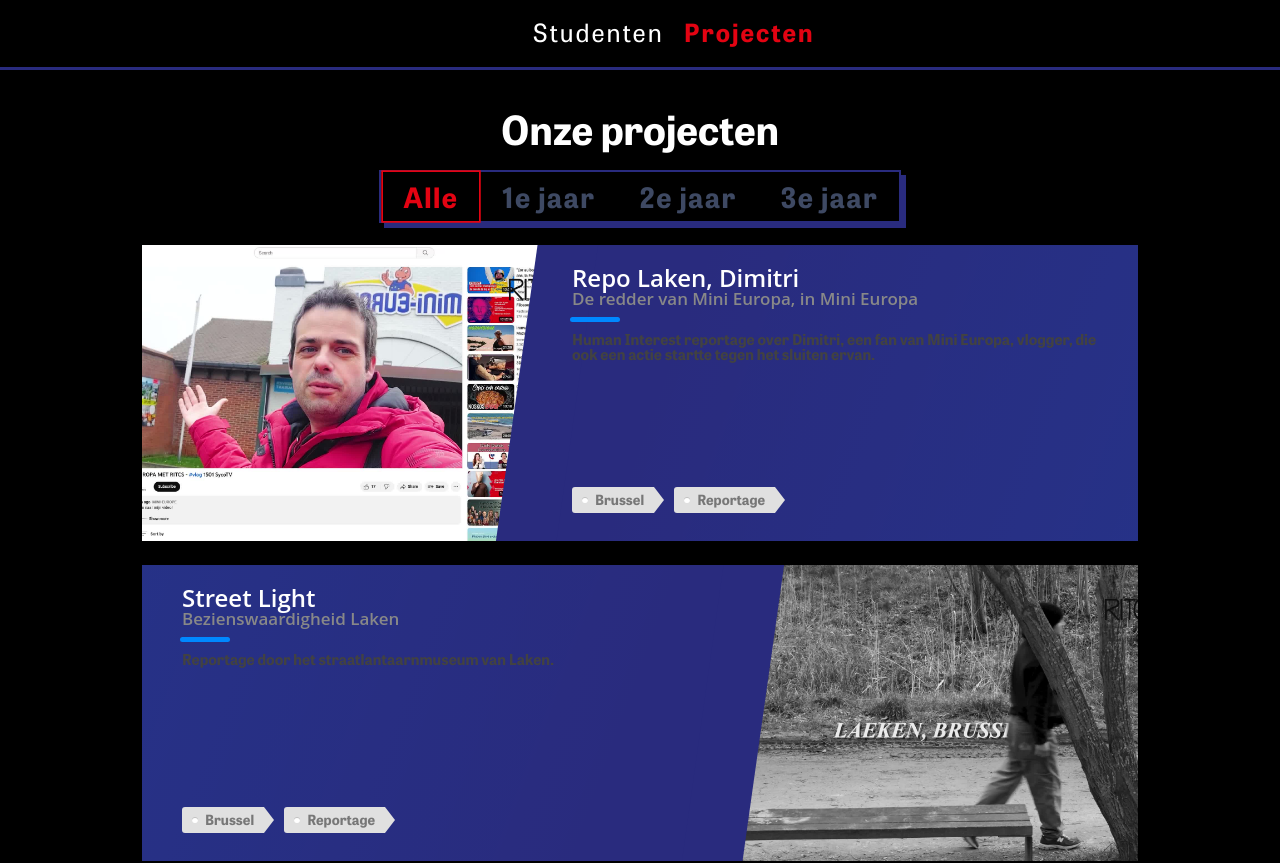
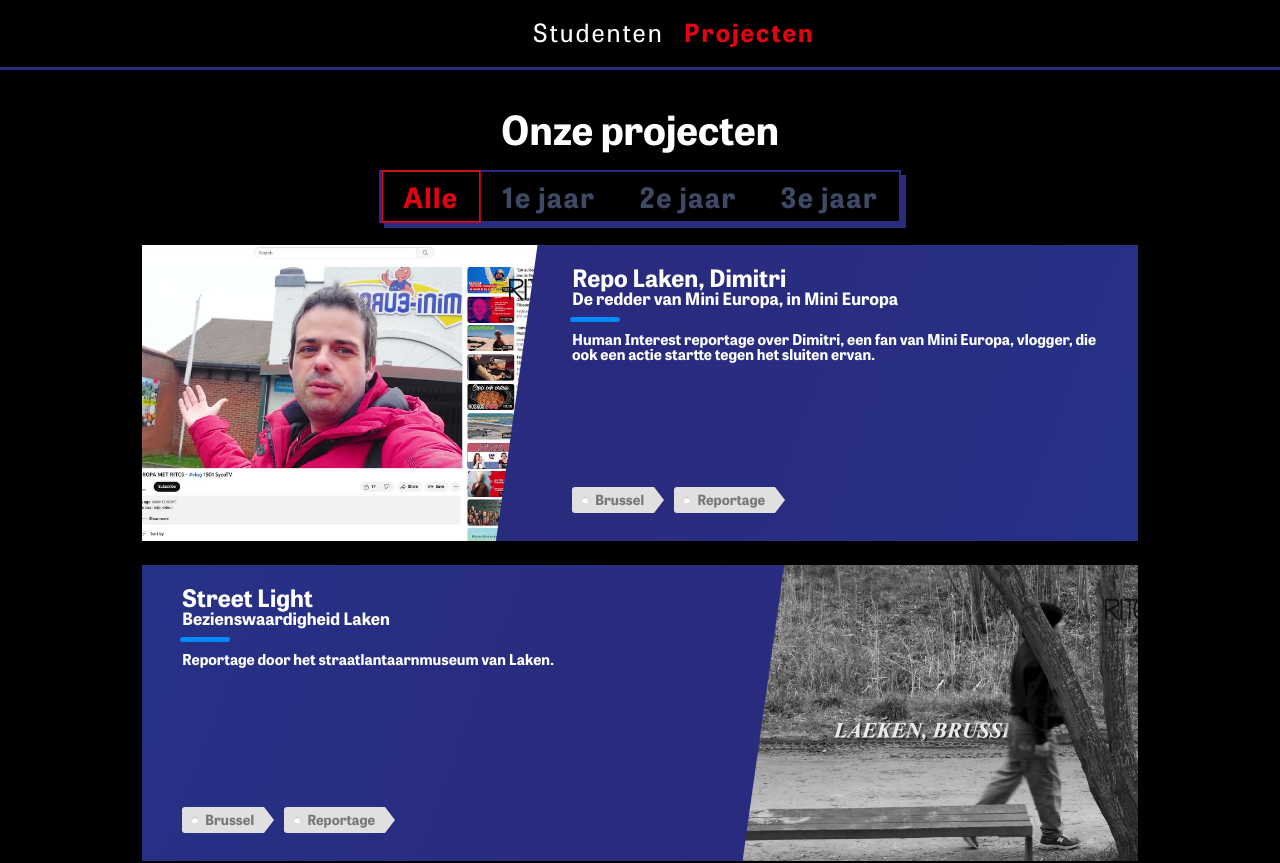
Before and after one commit to MaxTechnics/ritcs-portfolio-blackbox, a Vue app: page /projects in a window 1280 px wide. Shown: the top 863 px of the page. Built offline with nearby package versions, Linux system fonts and the light colour scheme; the HTML template or start-up script is replaced by a standard one; a web font is replaced by a local one.

Commit message:
Coloring

```diff
--- a/src/components/ProjectCard.vue
+++ b/src/components/ProjectCard.vue
@@ -140,12 +140,13 @@ defineProps<{
 	position: relative;
 }
 .projcard-title {
-	font-family: 'Voces', 'Open Sans', arial, sans-serif;
+	// font-family: 'Voces', 'Open Sans', arial, sans-serif;
 	font-size: 24px;
 }
 .projcard-subtitle {
-	font-family: 'Voces', 'Open Sans', arial, sans-serif;
-	color: #888;
+	// font-family: 'Voces', 'Open Sans', arial, sans-serif;
+	// color: #888;
+	color: var(--font_color);
 }
 .projcard-bar {
 	left: -2px;
@@ -183,7 +184,8 @@ defineProps<{
 .projcard-description {
 	z-index: 10;
 	font-size: 15px;
-	color: #424242;
+	// color: #424242;
+	color: var(--font_color);
 	height: 125px;
 	overflow: hidden;
 	text-overflow: ellipsis;
```
